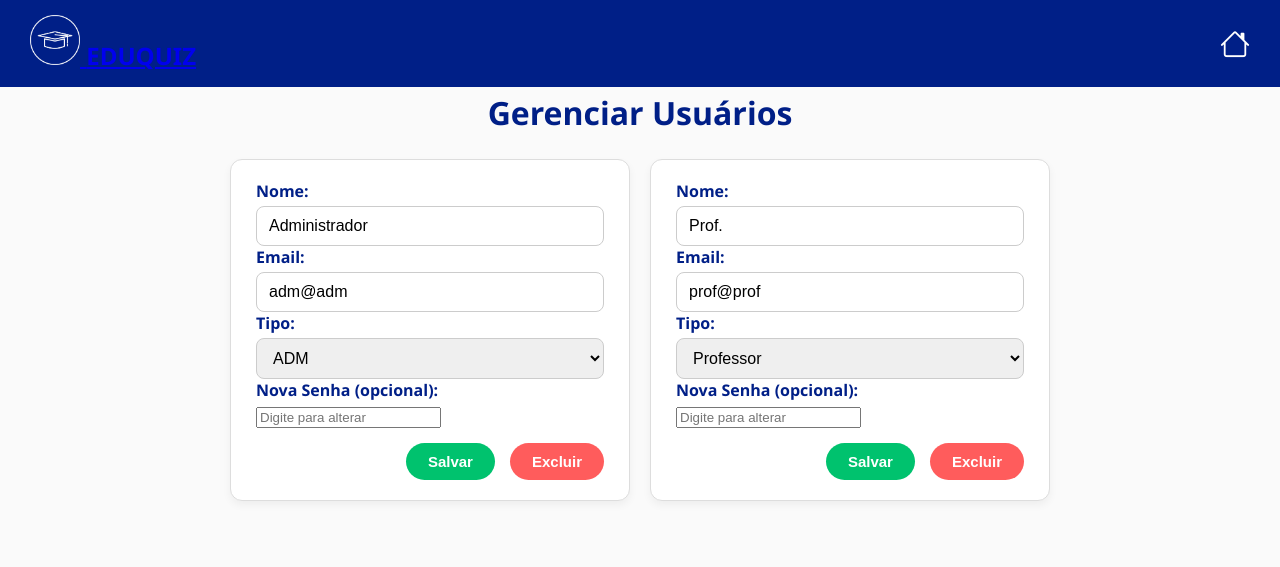
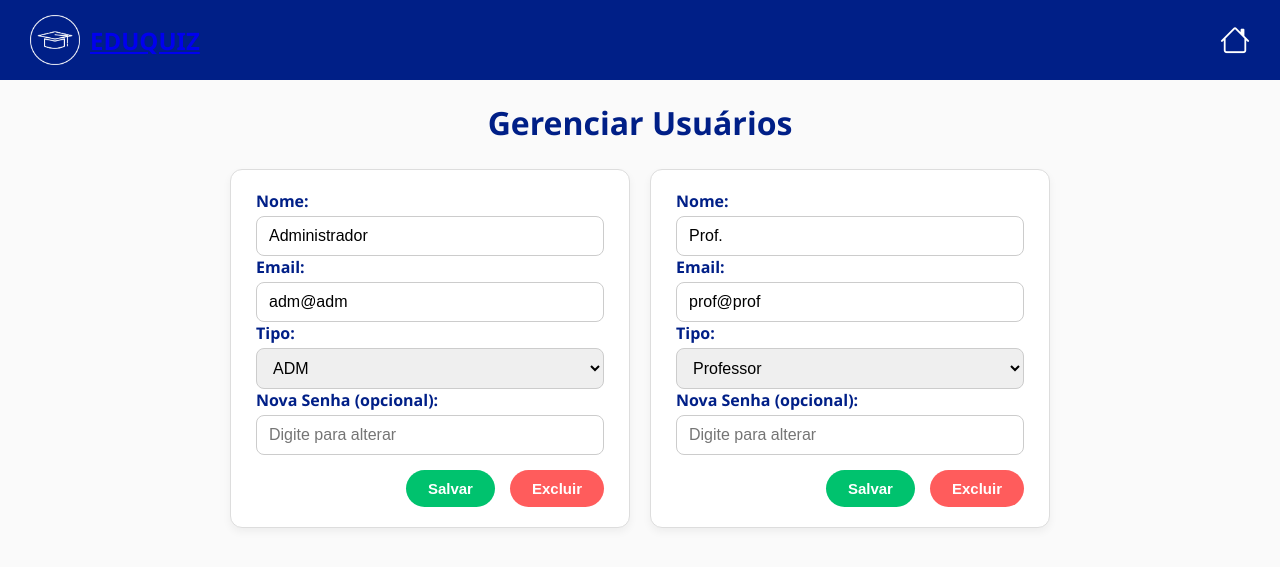
Before and after one commit to monickeivlopes/EduQuiz, a Flask app: page /gerenciar_usuarios in a window 1280 px wide. Shown: the top 567 px of the page. Run offline with Flask 3, Linux system fonts and the light colour scheme; a user stored in the database is signed in; data comes from the database, SQL or seed files in the repository; some libraries are stand-ins or nearby versions.

Commit message:
padronização das páginas

```diff
--- a/static/gerenciar_materiais.css
+++ b/static/gerenciar_materiais.css
@@ -2,14 +2,20 @@
   box-sizing: border-box;
 }
 
+/* ============================
+   ESTILOS GERAIS DA PÁGINA
+   ============================ */
 body.page-materiais {
   font-family: 'Segoe UI', Tahoma, Geneva, Verdana, sans-serif;
   background-color: #fafafa;
   color: #001F87;
   margin: 0;
-  padding-top: 70px;
+  padding-top: 80px;
 }
 
+/* ============================
+   HEADER
+   ============================ */
 header {
   background-color: #001F87;
   color: white;
@@ -26,14 +32,17 @@ header {
   gap: 10px;
 }
 
+/* Ícone Home */
 nav .home-icon i {
   font-size: 30px;
   color: white;
 }
 
+/* LOGO */
 .logo {
-  font-size: 1.5em;
-  font-weight: bold;
+  display: flex;
+  align-items: center;
+  gap: 10px;
 }
 
 .logo img {
@@ -41,7 +50,12 @@ nav .home-icon i {
   height: auto;
 }
 
+.logo-text {
+  font-size: 1.5em;
+  font-weight: bold;
+}
 
+/* Botão secundário do header (se usado) */
 header a.btn-secundario {
   background-color: #4C5FFF;
   color: white;
@@ -56,6 +70,9 @@ header a.btn-secundario:hover {
   background-color: #3b4ccc;
 }
 
+/* ============================
+   MAIN
+   ============================ */
 main {
   max-width: 900px;
   margin: 20px auto 40px;
@@ -70,6 +87,7 @@ main h1 {
   text-align: center;
 }
 
+/* Lista de cartões */
 section {
   display: flex;
   flex-wrap: wrap;
@@ -77,6 +95,9 @@ section {
   justify-content: center;
 }
 
+/* ============================
+   CARD DE USUÁRIO
+   ============================ */
 .card-material {
   background: white;
   border: 1px solid #ddd;
@@ -99,6 +120,7 @@ section {
 
 .card-material input[type="text"],
 .card-material input[type="email"],
+.card-material input[type="password"],
 .card-material select {
   width: 100%;
   padding: 10px 12px;
@@ -108,13 +130,15 @@ section {
   transition: border-color 0.3s ease;
 }
 
-.card-material input[type="text"]:focus,
-.card-material input[type="email"]:focus,
+.card-material input:focus,
 .card-material select:focus {
   border-color: #4C5FFF;
   outline: none;
 }
 
+/* ============================
+   BOTÕES
+   ============================ */
 .botoes-acoes {
   display: flex;
   gap: 15px;
@@ -132,6 +156,7 @@ section {
   transition: background-color 0.3s ease;
 }
 
+/* Botão SALVAR */
 .botoes-acoes button.salvar {
   background-color: #00c26e;
   color: white;
@@ -141,6 +166,7 @@ section {
   background-color: #009e4f;
 }
 
+/* Botão EXCLUIR */
 .botoes-acoes button.excluir {
   background-color: #ff5c5c;
   color: white;
@@ -150,6 +176,9 @@ section {
   background-color: #d14343;
 }
 
+/* ============================
+   RESPONSIVIDADE
+   ============================ */
 @media (max-width: 460px) {
   .card-material {
     max-width: 100%;
--- a/templates/gerenciar_materiais.html
+++ b/templates/gerenciar_materiais.html
@@ -3,7 +3,7 @@
 <head>
   <meta charset="UTF-8">
   <title>Gerenciar Materiais</title>
-  <link rel="stylesheet" href="{{ url_for('static', filename='professor.css') }}">
+
       <link rel="stylesheet" href="https://cdn.jsdelivr.net/npm/bootstrap-icons@1.10.5/font/bootstrap-icons.css">
   <link rel="stylesheet" href="{{ url_for('static', filename='gerenciar_materiais.css') }}">
 </head>
```
